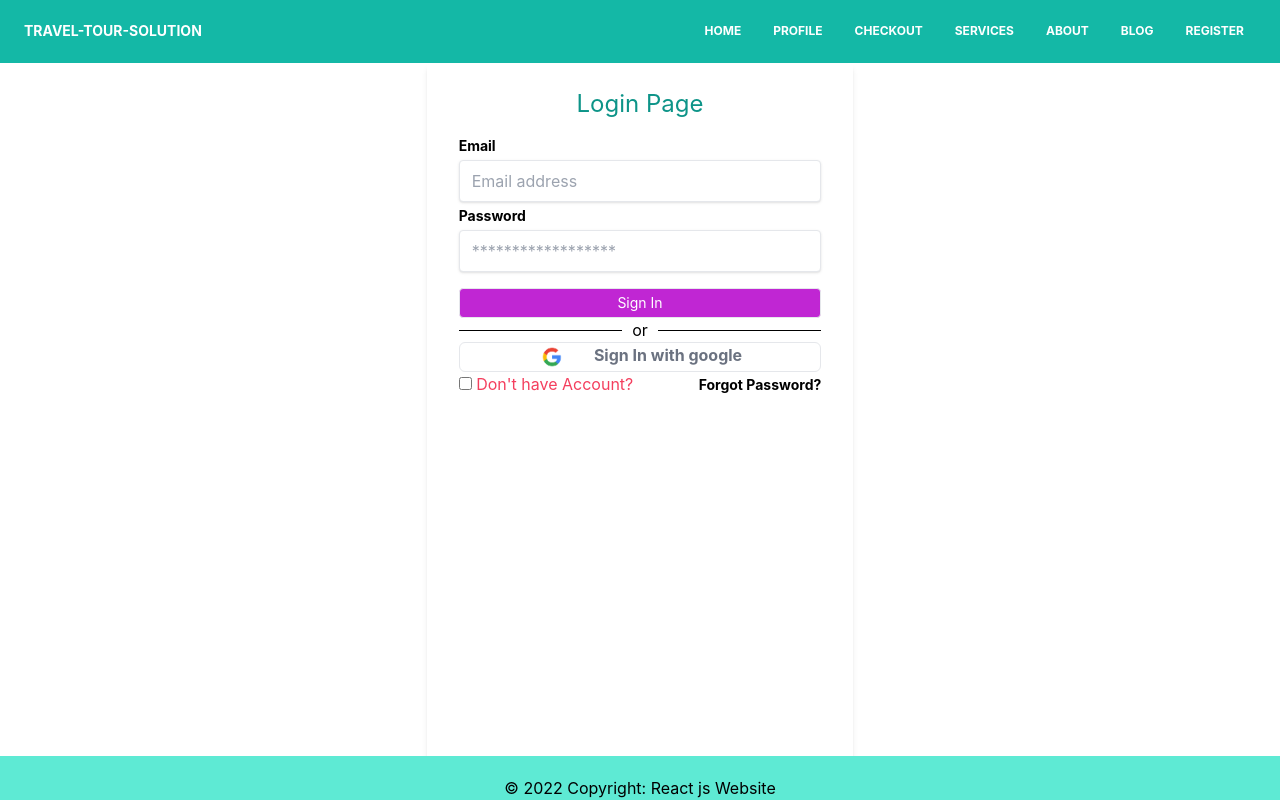
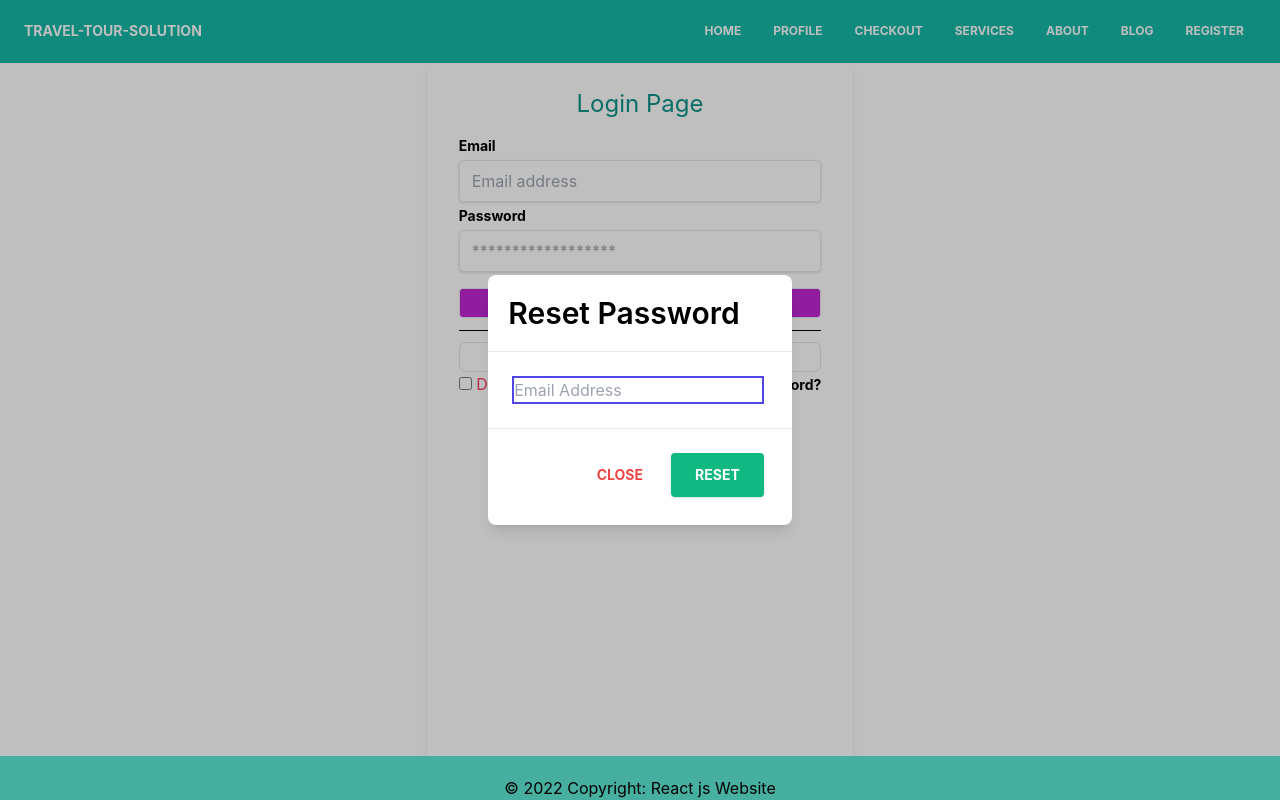
Before and after one commit to 19khaled88/independent-service-provider, a React (Create React App) app: page /register in a window 1280 px wide. Both pictures are taken after a click on the button "Forgot Password?". Built offline with nearby package versions, Linux system fonts and the light colour scheme; no server answers.

Commit message:
password reset

```diff
--- a/src/components/Register/Register.js
+++ b/src/components/Register/Register.js
@@ -1,15 +1,19 @@
 import { GoogleAuthProvider, signInWithPopup } from 'firebase/auth'
 import React, { useRef, useState } from 'react'
+import { Modal, Button } from 'react-bootstrap'
 import {
   useAuthState,
   useCreateUserWithEmailAndPassword,
   useSignInWithEmailAndPassword,
+  useSendPasswordResetEmail,
 } from 'react-firebase-hooks/auth'
 import { useNavigate, useLocation } from 'react-router-dom'
 import auth from '../../Auth/firebase.init'
 
 export const Register = () => {
   const [register, setRegister] = useState(true)
+  const [email, setEmail] = useState('')
+  const [showModal, setShowModal] = useState(false)
   const [loading] = useAuthState(auth)
   const [
     createUserWithEmailAndPassword,
@@ -23,6 +27,9 @@
     loading2,
     error2,
   ] = useSignInWithEmailAndPassword(auth)
+  const [sendPasswordResetEmail, sending, error3] = useSendPasswordResetEmail(
+    auth,
+  )
   const [user, setUser] = useState('')
   const [error, setError] = useState('')
   const navigate = useNavigate()
@@ -106,7 +113,12 @@
     }
     createUserWithEmailAndPassword(email, password)
   }
-
+  const resetEmailHandler = async () => {
+    await sendPasswordResetEmail(email)
+    console.log(email)
+    setShowModal(false)
+    alert('Sent Email')
+  }
   return (
     <div class="container absolute inset-0 top-16 w-2/6 mx-auto bg-white shadow-md rounded px-8 pt-6 pb-8 mb-4 flex flex-col">
       {register === true ? (
@@ -285,11 +297,67 @@
           )}
         </div>
         <div>
-          <button class="pl-2 inline-block align-baseline font-bold text-sm text-blue hover:text-blue-darker">
+          <button
+            onClick={() => setShowModal(true)}
+            class="pl-2 inline-block align-baseline font-bold text-sm text-blue hover:text-blue-darker"
+          >
             Forgot Password?
           </button>
         </div>
       </div>
+
+      {showModal ? (
+        <>
+          <div className="justify-center items-center flex overflow-x-hidden overflow-y-auto fixed inset-0 z-50 outline-none focus:outline-none">
+            <div className="relative w-auto my-6 mx-auto max-w-3xl">
+              {/*content*/}
+              <div className="border-0 rounded-lg shadow-lg relative flex flex-col w-full bg-white outline-none focus:outline-none">
+                {/*header*/}
+                <div className="flex items-start justify-between p-5 border-b border-solid border-slate-200 rounded-t">
+                  <h3 className="text-3xl font-semibold">Reset Password</h3>
+                  <button
+                    className="p-1 ml-auto bg-transparent border-0 text-black opacity-5 float-right text-3xl leading-none font-semibold outline-none focus:outline-none"
+                    onClick={() => setShowModal(false)}
+                  >
+                    <span className="bg-transparent text-black opacity-5 h-6 w-6 text-2xl block outline-none focus:outline-none">
+                      ×
+                    </span>
+                  </button>
+                </div>
+                {/*body*/}
+                <div className="relative p-6 flex-auto border-solid  ">
+                  <input
+                    className="border-2 border-indigo-600"
+                    placeholder="Email Address"
+                    type="email"
+                    value={email}
+                    onChange={(e) => setEmail(e.target.value)}
+                  />
+                </div>
+                {/*footer*/}
+                <div className="flex items-center justify-end p-6 border-t border-solid border-slate-200 rounded-b">
+                  <button
+                    className="text-red-500 background-transparent font-bold uppercase px-6 py-2 text-sm outline-none focus:outline-none mr-1 mb-1 ease-linear transition-all duration-150"
+                    type="button"
+                    onClick={() => setShowModal(false)}
+                  >
+                    Close
+                  </button>
+                  <button
+                    className="bg-emerald-500 text-white active:bg-emerald-600 font-bold uppercase text-sm px-6 py-3 rounded shadow hover:shadow-lg outline-none focus:outline-none mr-1 mb-1 ease-linear transition-all duration-150"
+                    type="button"
+                    onClick={resetEmailHandler}
+                    // onClick={() => setShowModal(false)}
+                  >
+                    Reset
+                  </button>
+                </div>
+              </div>
+            </div>
+          </div>
+          <div className="opacity-25 fixed inset-0 z-40 bg-black"></div>
+        </>
+      ) : null}
     </div>
   )
 }
```
